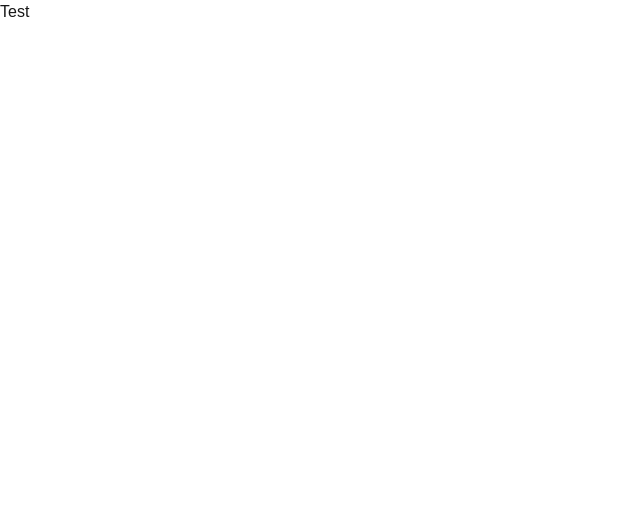
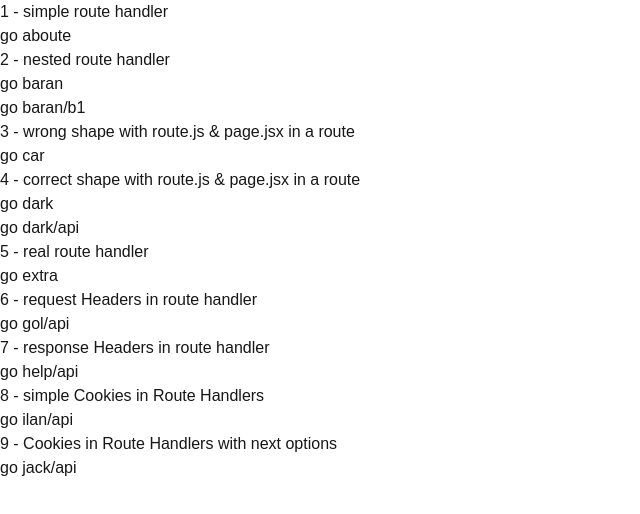
Before and after one commit to arefsalarieh/nextjs-14, a Next.js app: page / in a window 1280 px wide. Shown: the top 514 px of the page, without its empty margins (0-640 px from the left). Built offline with nearby package versions, Linux system fonts and the light colour scheme.

Commit message:
real route handler / Headers in route handler / Cookies in Route Handlers

```diff
--- /dev/null
+++ b/src/app/extra/[id]/route.js
@@ -0,0 +1,72 @@
+import { redirect } from "next/navigation";
+import { comments } from "../data";
+
+// dynamic route handler
+export async function GET(
+  _request,  // because its useless we put a _ at first
+  { params }
+) {
+    if (parseInt(params.id) > comments.length) {
+        redirect("/extra");
+      }
+  const comment = comments.find(
+    (comment) => comment.id === parseInt(params.id)
+  );
+  return Response.json(comment);
+}
+
+// click on Thunder Client icon on lef of vs code
+// click New Request button
+// change url to http://localhost:3000/extra/1
+// click send button
+
+
+
+
+// PATCH for update
+export async function PATCH(
+    request,
+    { params }
+  ) {
+    const body = await request.json();
+    const { text } = body;
+
+    const index = comments.findIndex(
+      (comment) => comment.id === parseInt(params.id)
+    );
+    comments[index].text = text;
+    return Response.json(comments[index]);
+  }
+
+  // click on Thunder Client icon on lef of vs code
+// click New Request button
+// kill the project and run it again
+// change url to http://localhost:3000/extra/1
+// change methode from get to PATCH
+// go to BODy tap then JSON tab
+// add this obj in down box
+// {
+//     "text" : "new comment"
+//   }
+// click on send button
+// then change methode to get and delet /1 from url and click on send button
+
+export async function DELETE(
+    _request ,
+    { params }
+  ) {
+    const index = comments.findIndex(
+      (comment) => comment.id === parseInt(params.id)
+    );
+    const deletedComment = comments[index];
+    comments.splice(index, 1);
+    return Response.json(deletedComment);
+  }
+
+// click on Thunder Client icon on lef of vs code
+// click New Request button
+// kill the project and run it again
+// change url to http://localhost:3000/extra/1
+// change methode from get to DELETE
+// click on send button
+// then change methode to get and delet /1 from url and click on send button
--- /dev/null
+++ b/src/app/extra/data.js
@@ -0,0 +1,14 @@
+export const comments = [
+    {
+      id: 1,
+      text: "This is the first comment",
+    },
+    {
+      id: 2,
+      text: "This is the second comment",
+    },
+    {
+      id: 3,
+      text: "This is the third comment",
+    },
+  ];
--- /dev/null
+++ b/src/app/extra/route.js
@@ -0,0 +1,54 @@
+import { comments } from "./data";
+
+// first install Thunder Client extentions
+
+// simple Get
+// export async function GET() {
+//     return Response.json(comments)
+// }
+
+// click on Thunder Client icon on lef of vs code
+// click New Request button
+// change url to http://localhost:3000/extra
+// click send button
+
+
+
+// Get with query parameter
+// whe url change to http://localhost:3000/extra?query=first we expect see the comments that includes 'first' in them
+export async function GET(request) {
+    const searchParams = request.nextUrl.searchParams;
+    const query = searchParams.get("query");
+    const filteredComments = query
+      ? comments.filter((comment) => comment.text.includes(query))
+      : comments;
+    return Response.json(filteredComments);
+  }
+
+// go to browser or Thunder Client and write  http://localhost:3000/extra?query=first in url
+
+
+
+
+// for post
+export async function POST(request) {
+    const comment = await request.json();
+    const newComment = { id: comments.length + 1, text: comment.text };
+    comments.push(newComment);
+    return new Response(JSON.stringify(newComment), {
+      headers: { "Content-Type": "application/json" },
+      status: 201,
+    });
+  }
+
+// click on Thunder Client icon on lef of vs code
+// click New Request button
+// kill the project and run it again
+// change url to http://localhost:3000/extra
+// change methode from get to post
+// go to BODy tap then JSON tab
+// add this obj in down box
+// {
+//     "text" : "new comment"
+//   }
+// click on send button
--- /dev/null
+++ b/src/app/gol/api/route.js
@@ -0,0 +1,30 @@
+import { headers } from "next/headers";
+
+// export async function GET() {
+//     return new Response("gol / api route");
+// }
+
+// headers in inside the api request and response
+
+// 1 - Request headers
+// sent from client (browser) to server contain some info
+// a) 'User-Agent' : indentifies the browsw=er and system to server
+// b) 'Accept' : contain the content type like text , video or images format that the client can process
+// c) 'Authorization'  : to authenticate client to server
+
+
+// for recive the headers parameter
+
+export async function GET(request) {
+// first way
+//   const requestHeaders = new Headers(request.headers);
+//   console.log(requestHeaders.get("Authorization"));
+
+// second way
+  const headersList = headers();
+  console.log(headersList.get("Authorization"));
+
+  return new Response("gol / api route");
+}
+
+// go to thunder client and send request then you can see log in terminal
--- /dev/null
+++ b/src/app/help/api/route.js
@@ -0,0 +1,29 @@
+import { headers } from "next/headers";
+
+
+
+// 2 - response headers
+// sent back from the server to client . they provide info aboute the server and data being sent in the response
+// a) 'Content-Type'  : show type of response such as text / HTML , ...
+
+// go to thunder client and change the url to http://localhost:3000/gol/api
+// at Headers tab add another field     (Authorization    :   Bearer 12345)
+
+
+
+export async function GET(request) {
+
+  const headersList = headers();
+  console.log(headersList.get("Authorization"));
+
+  // response header
+  // return new Response("help / api route");     // if we write like this the response content type will be text
+  // return new Response("<h1>help / api route<h1>");       // if we write like this the response content type also will be text
+  return new Response("<h1>help / api route</h1>", {
+    headers: {
+      "Content-Type": "text/html",
+    },
+  }); // if we write like this the response content type will be text/html and output in browser will be changed
+}
+
+// go to thunder client and send request then you can see log in terminal
--- /dev/null
+++ b/src/app/ilan/api/route.js
@@ -0,0 +1,30 @@
+//  Cookies in Route Handlers
+// cookies are small pieces of data that server sends to users browser
+// browser may store the cookies and sent it back to same server with later request
+
+import { headers } from "next/headers";
+
+// cookies 3 purposes
+// 1- login & shopping carts
+// 2 - personalization like user preferences & themes
+// 3 - tracking user behavior
+
+
+export async function GET(request) {
+  const headersList = headers();
+  console.log(headersList.get("Authorization"));
+
+  // reading request cookie
+  const theme = request.cookies.get("theme");
+  console.log(theme);
+
+
+  return new Response("<h1>ilan / api route</h1>", {
+    headers: {
+      "Content-Type": "text/html",
+      "Set-Cookie": `theme=dark`, // set cookie in response
+    },
+  });
+}
+
+// go to thunder client change the url to http://localhost:3000/ilan/api and send request at response click on cookie tab you will see this cookie
--- /dev/null
+++ b/src/app/jack/api/route.js
@@ -0,0 +1,20 @@
+import { cookies, headers } from "next/headers";
+
+// second way for cookies
+export async function GET(request) {
+  const headersList = headers();
+  console.log(headersList.get("Authorization"));
+
+  cookies().set("resultsPerPage", "20");
+  console.log(cookies().get("resultsPerPage")); // log at terminal
+
+  // nextjs cookies has more methodw / write cookies().  to see the options
+
+  return new Response("<h1>jack / api route</h1>", {
+    headers: {
+      "Content-Type": "text/html",
+    },
+  });
+}
+
+// go to thunder client change the url to http://localhost:3000/jack/api and send request at response click on cookie tab you will see this cookie
--- a/src/components/test.jsx
+++ b/src/components/test.jsx
@@ -1,9 +1,86 @@
-import React from 'react'
+import Link from "next/link";
+import React from "react";
 
 const Test = () => {
   return (
-    <div>Test</div>
-  )
-}
+    <>
+      <div className="flex gap-5">
+        <h2>1 - simple route handler</h2>
+        <Link href="/aboute" className="text-blue-400">
+          go aboute
+        </Link>
+      </div>
 
-export default Test
+      <div className="flex gap-5">
+        <h2>2 - nested route handler</h2>
+        <div>
+          <Link href="/baran" className="text-blue-400">
+            go baran
+          </Link>
+          <br />
+          <Link href="/baran/b1" className="text-blue-400">
+            go baran/b1
+          </Link>
+        </div>
+      </div>
+
+      <div className="flex gap-5">
+        <h2>3 - wrong shape with route.js & page.jsx in a route</h2>
+        <Link href="/car" className="text-blue-400">
+          go car
+        </Link>
+      </div>
+
+      <div className="flex gap-5">
+        <h2>4 - correct shape with route.js & page.jsx in a route</h2>
+        <div>
+          <Link href="/dark" className="text-blue-400">
+            go dark
+          </Link>
+          <br />
+          <Link href="/dark/api" className="text-blue-400">
+            go dark/api
+          </Link>
+        </div>
+      </div>
+
+      <div className="flex gap-5">
+        <h2>5 - real route handler</h2>
+        <Link href="/extra" className="text-blue-400">
+          go extra
+        </Link>
+      </div>
+
+      <div className="flex gap-5">
+        <h2>6 - request Headers in route handler</h2>
+        <Link href="/gol/api" className="text-blue-400">
+          go gol/api
+        </Link>
+      </div>
+
+      <div className="flex gap-5">
+        <h2>7 - response Headers in route handler </h2>
+        <Link href="/help/api" className="text-blue-400">
+          go help/api
+        </Link>
+      </div>
+
+      <div className="flex gap-5">
+        <h2>8 - simple Cookies in Route Handlers </h2>
+        <Link href="/ilan/api" className="text-blue-400">
+          go ilan/api
+        </Link>
+      </div>
+
+      <div className="flex gap-5">
+        <h2>9 -  Cookies in Route Handlers with next options </h2>
+        <Link href="/jack/api" className="text-blue-400">
+          go jack/api
+        </Link>
+      </div>
+
+    </>
+  );
+};
+
+export default Test;
```
Also changed, not shown: src/app/gol/page.jsx (added, +9 -0 lines), src/app/help/page.jsx (added, +9 -0 lines), src/app/ilan/page.jsx (added, +9 -0 lines), src/app/jack/page.jsx (added, +9 -0 lines).
